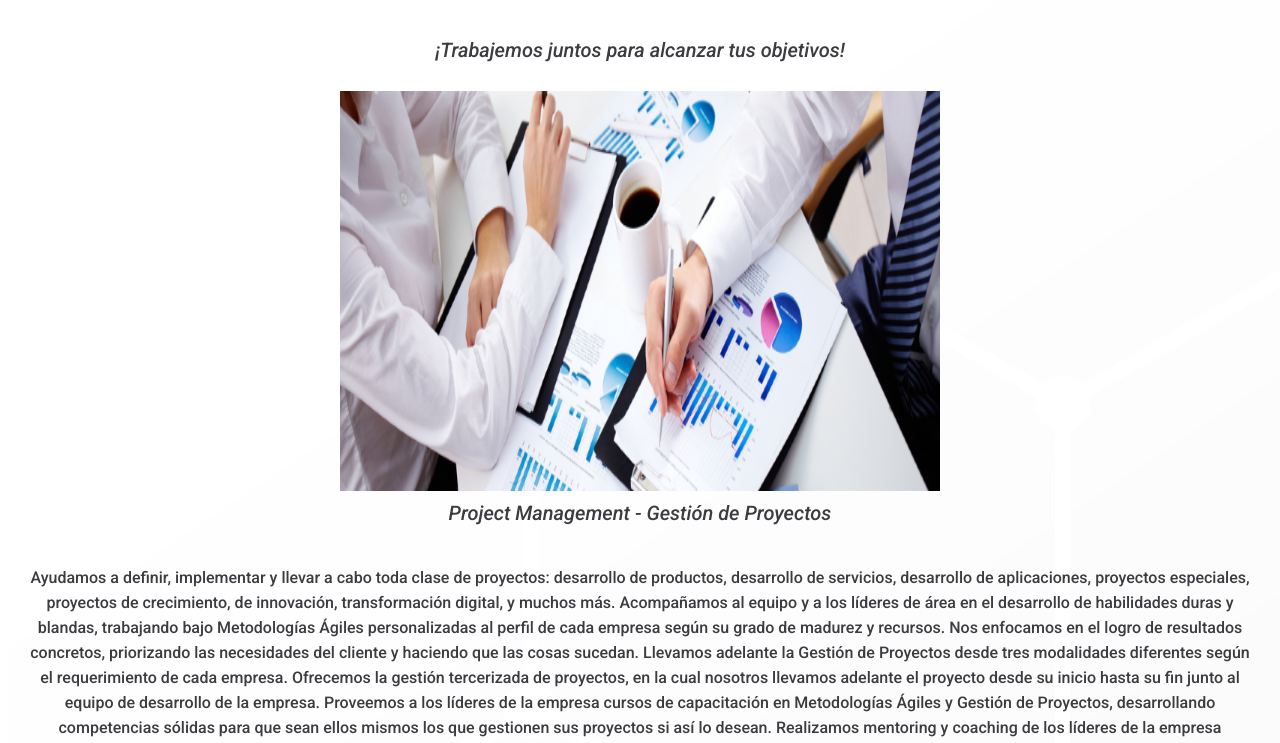
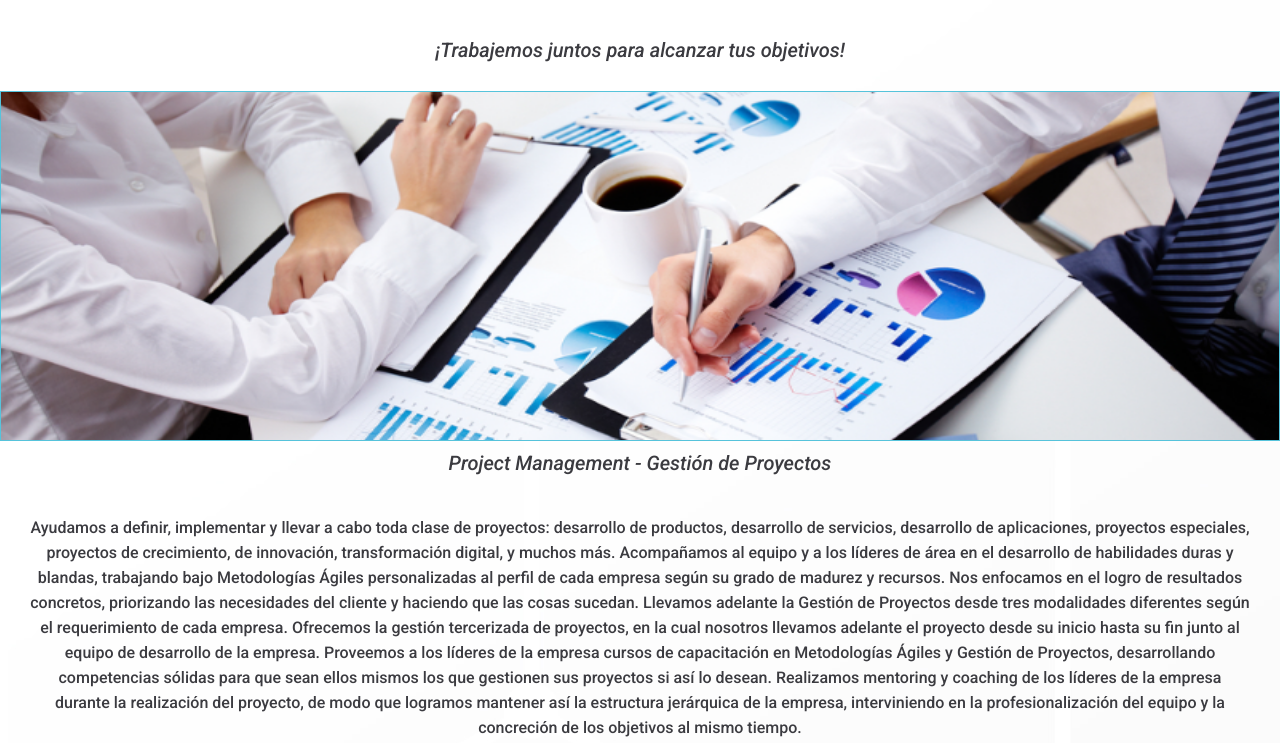
Before and after one commit to mr-florio/Bautin_Consultora, a plain HTML site: page Consultoria.html in a window 1280 px wide. Shown: the part 52-795 px from the top of the page. Drawn offline with Linux system fonts and the light colour scheme; files whose address does not match are found by name.

Commit message:
realicé el update de imagenes en la pagina consultoria

```diff
--- a/css/Style.css
+++ b/css/Style.css
@@ -203,8 +203,9 @@ body {
   display: block;
   margin-left: auto;
   margin-right: auto;
-  height: 400px;
-  width: 600px;
+  height: 350px;
+  width: 100%;
+  border: 1px solid #56c3db;
 }
 
 /* Nosotros Page */
```
